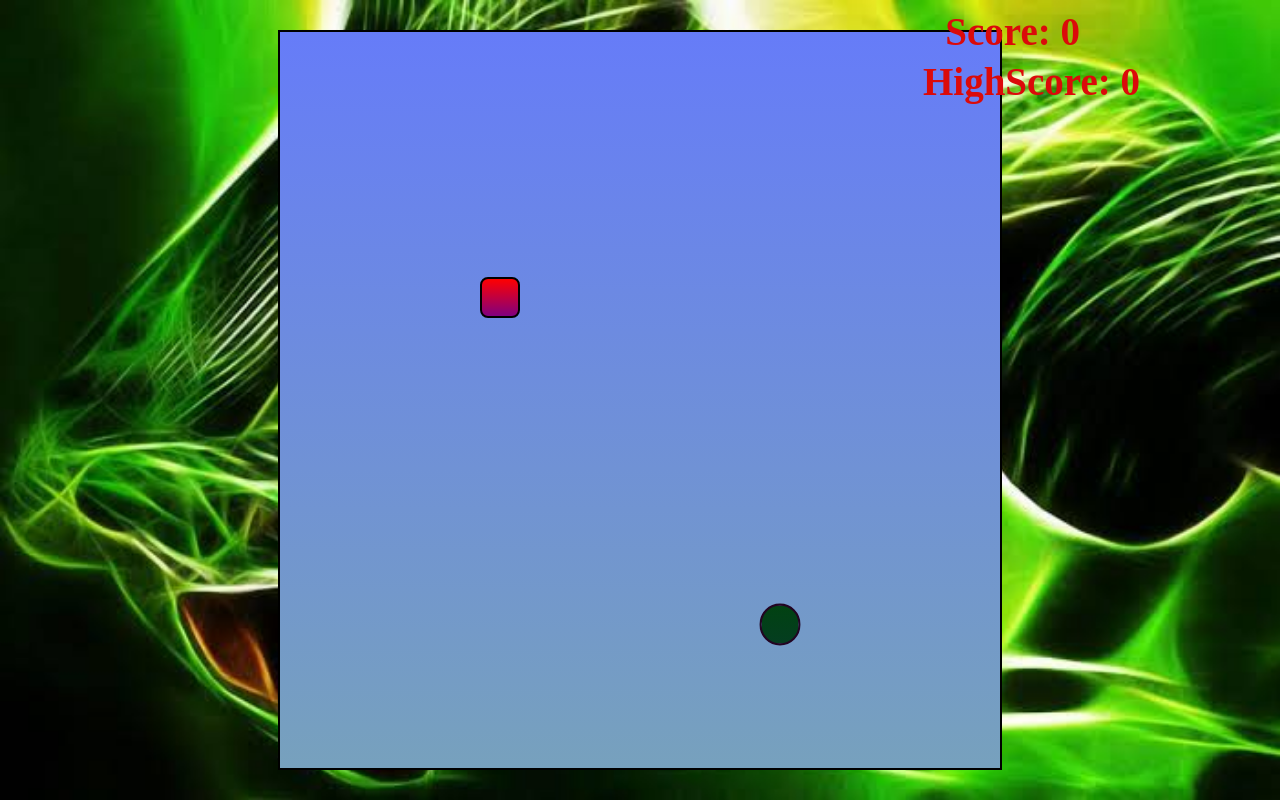
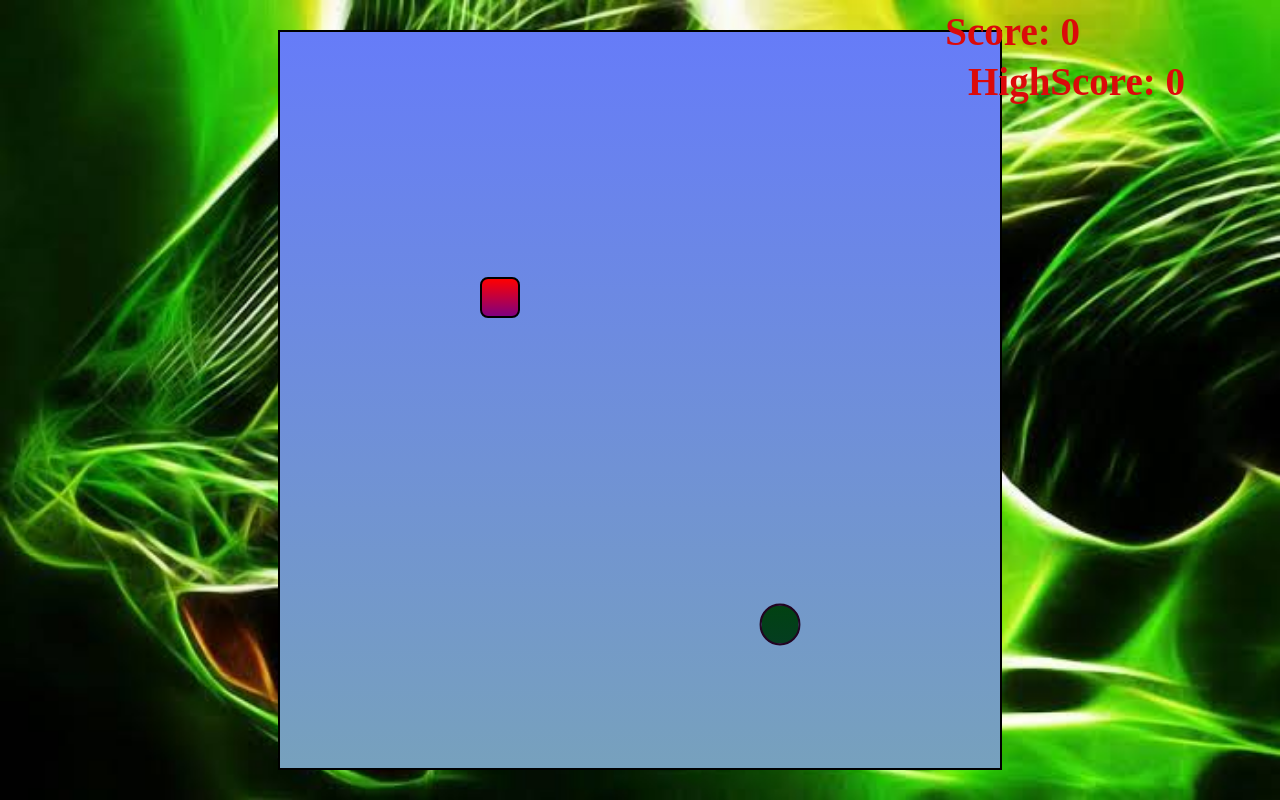
Before and after one commit to asmitverma14/SnakeMania, a plain HTML site: page index.html in a window 1280 px wide. Drawn offline with Linux system fonts and the light colour scheme; a web font is replaced by a local one.

Commit message:
Update style.css

```diff
--- a/css/style.css
+++ b/css/style.css
@@ -31,7 +31,7 @@
     color: white;
     position: absolute;
     top: 59px;
-    right: 140px;
+    right: 95px;
     font-size: 39px;
     font-weight: bold;
     font-family: 'New Tegomin', serif;
```
